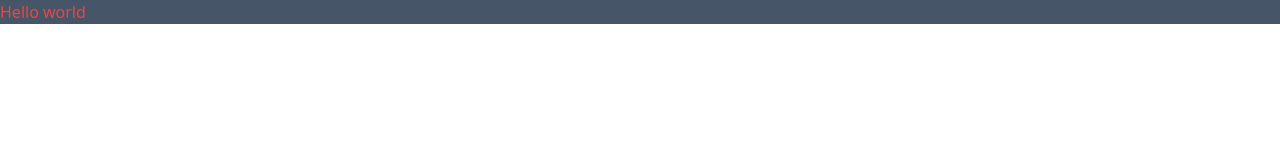
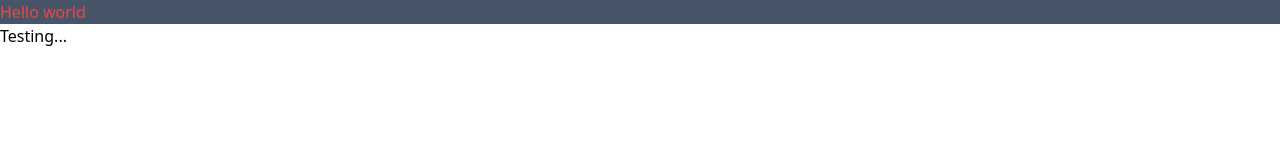
Before and after one commit to ayaneey/ListEase, a Next.js app in the folder client/: page / in a window 1280 px wide. Shown: the top 160 px of the page. Built offline with nearby package versions, Linux system fonts and the light colour scheme.

Commit message:
made changes

```diff
--- a/client/src/pages/index.tsx
+++ b/client/src/pages/index.tsx
@@ -12,6 +12,7 @@ export default function Home() {
 			</Head>
 			<main>
 				<h1 className="bg-slate-600 text-red-500">Hello world</h1>
+				<h1>Testing... </h1>
 			</main>
 		</>
 	);
```
